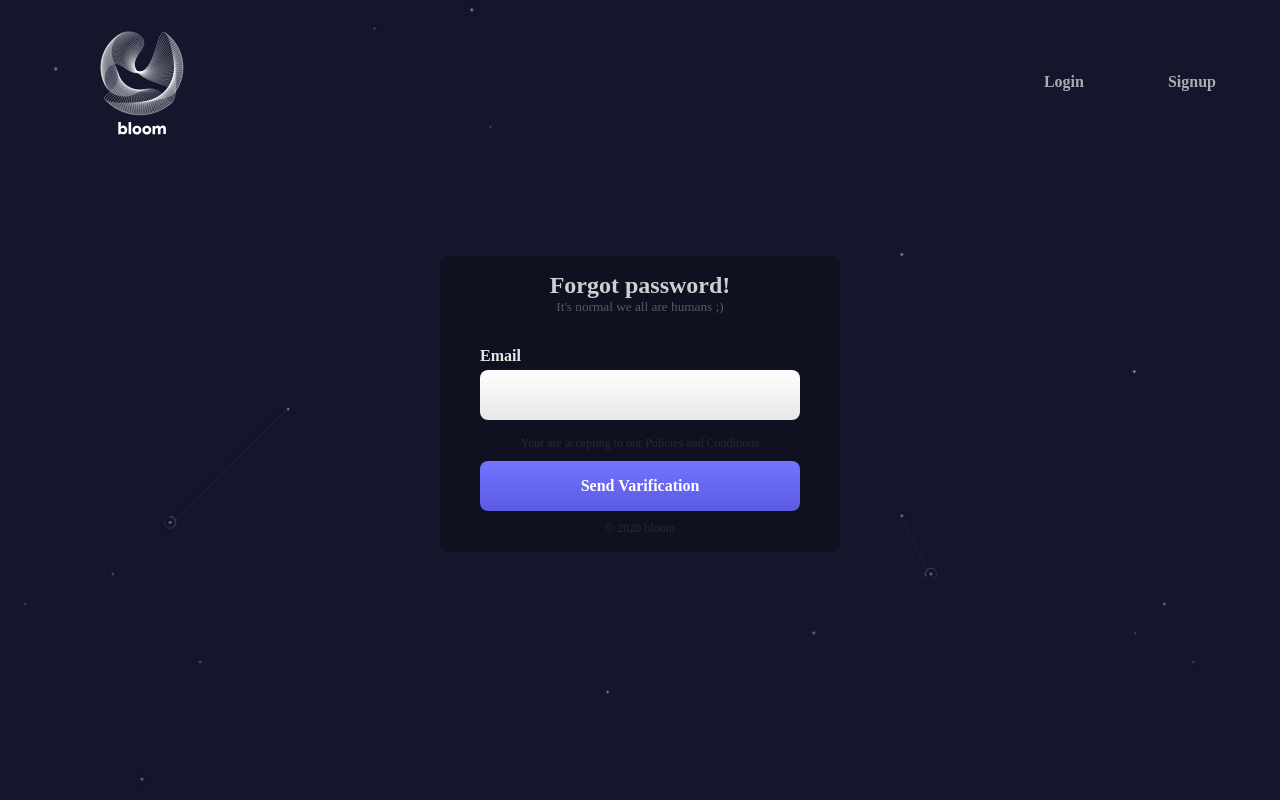
After one commit to Luci437/bloom, a PHP site: page /forgotPassword.php in a window 1280 px wide. The commit adds this page. Run offline with PHP 8.4, Linux system fonts and the light colour scheme; some libraries are stand-ins or nearby versions.

Commit message:
added to heroku

```diff
--- /dev/null
+++ b/composer.json
@@ -0,0 +1,3 @@
+{
+
+}
--- a/css/styles.css
+++ b/css/styles.css
@@ -938,3 +938,54 @@ body {
 .review-box:hover .close-button{
     color: #2d2635;
 }
+.forgot-password-link {
+    position: relative;
+    left: -50%;
+    color: rgba(255,255,255,0.5);
+    font-weight: bold;
+}
+.forgot-password-link:hover {
+    color: rgb(61, 113, 255);
+}
+.about-main-container {
+    position: relative;
+    width: 100%;
+    padding: 10px;
+    box-sizing: border-box;
+    display: flex;
+    justify-content: center;
+}
+body::-webkit-scrollbar {
+    width: 0px;
+    background: #12123E;
+}
+.about-box1 {
+    position: relative;
+    width: 100%;
+    height: 500px;
+    overflow: hidden;
+    border-radius: 8px;
+    background: #D6DEE6;
+    background-image: url("../images/man.gif");
+    background-size: cover;
+    background-position: center;
+}
+.about-bg-video {
+    position: absolute;
+    top: -50%;
+    height: 1000px;
+}
+.about-text-box1 {
+    z-index: 3;
+    position: absolute;
+    top: 10%;
+    right: 5%;
+}
+.text1 {
+    font-size: 64px;
+    color: #12123ea2;
+}
+.text1-sub1 {
+    color: #12123e63;
+    font-weight: lighter;
+}
--- /dev/null
+++ b/forgotPassword.php
@@ -0,0 +1,63 @@
+<?php
+    include_once('includes/dh.inc.php');
+    session_start();
+    if(isset($_SESSION['userid'])) {
+        header("Location: index.php");
+        exit();
+    }
+?>
+<!DOCTYPE html>
+<html lang="en">
+<head>
+    <meta charset="UTF-8">
+    <meta name="viewport" content="width=device-width, initial-scale=1.0">
+    <link rel="shortcut icon" href="fav.ico" type="image/x-icon" />
+    <script src="https://kit.fontawesome.com/a076d05399.js"></script>
+    <title>Forgot Password | bloom</title>
+    <link rel="stylesheet" href="css/styles.css">
+</head>
+<body>
+
+    <?php
+    if(isset($_GET['success'])) {
+        if($_GET['success'] == 'logoutSuccess') {
+            echo '<p class="logout-message"><i class="fas fa-check-circle"></i> Logged out successfully.</p>';
+        }
+    }
+    ?>
+
+    <div class="top-menu-bar">
+        <img src="images/logo.svg" alt="logo" class="logo-img">
+
+        <div>
+            <a href="login.php" class="menus">Login</a>
+            <a href="signup.php" class="menus">Signup</a>
+        </div>
+    </div>
+
+    <div class="log-container">
+            <form action="includes/forgotPassword.inc.php" method="POST" class="login-main-box">
+                <h2 class="main-heading">Forgot password!</h3>
+                <h5 class="sub-heading">It's normal we all are humans ;)</h5>
+                <div class="sub-login-box">
+                    <label for="email" class="input-label">Email</label>
+                    <input type="email" class="input-box" required id="email" name="email">
+                </div>
+                <label style="color: rgba(255,255,255,0.1);font-size: 12px;padding: 0 0 10px 0;">Your are accepting to our Policies and Conditions</label>
+                <button type="submit" name="forgotPassword-form" class="log-button">Send Varification</button>
+                <label style="color: rgba(255,255,255,0.1);font-size: 12px;padding: 10px 0 0 0;">&copy; 2020 bloom</label>
+            </form>
+            <?php
+                if(isset($_GET['success'])) {
+                    if($_GET['success'] == 'accountCreated') {
+                        echo '<p class="success-message"><i class="fas fa-check-circle"></i> Account created successfully.</p>';
+                    }
+                }else if(isset($_GET['error'])) {
+                    if($_GET['error'] == 'invalidUser') {
+                        echo '<p class="error-message">Wrong Email/Password combination.</p>';
+                    }
+                }
+            ?>
+    </div>
+</body>
+</html>
--- a/headpart.php
+++ b/headpart.php
@@ -3,6 +3,7 @@
         <a href="index.php"><img src="images/logo.svg" alt="logo" class="logo-img"></a>
 
         <div>
+            <a href="about.php" class="menus active-about"><i class="fas fa-info-circle pdspace"></i> About bloom</a>
             <a href="includes/logout.inc.php" class="menus"><i class="fas fa-sign-in-alt pdspace"></i> Logout</a>
         </div>
 </div>
--- a/login.php
+++ b/login.php
@@ -30,7 +30,7 @@
         <img src="images/logo.svg" alt="logo" class="logo-img">
 
         <div>
-            <a href="#" class="menus active">Login</a>
+            <a href="login.php" class="menus active">Login</a>
             <a href="signup.php" class="menus">Signup</a>
         </div>
     </div>
@@ -54,6 +54,9 @@
                     <label for="password" class="input-label">Password</label>
                     <input type="password" class="input-box" required id="password" name="password">
                 </div>
+                <div class="sub-login-box">
+                    <a class="forgot-password-link" href="forgotpassword.php">i forgot my password!</a>
+                </div>
                 <label style="color: rgba(255,255,255,0.1);font-size: 12px;padding: 0 0 10px 0;">Your are accepting to our Policies and Conditions</label>
                 <button type="submit" name="login-form" class="log-button">Sign In</button>
                 <label style="color: rgba(255,255,255,0.1);font-size: 12px;padding: 10px 0 0 0;">&copy; 2020 bloom</label>
```
Also changed, not shown: about.php (added, +35 -0 lines), includes/forgotPassword.inc.php (added, +20 -0 lines), 2 other files.
